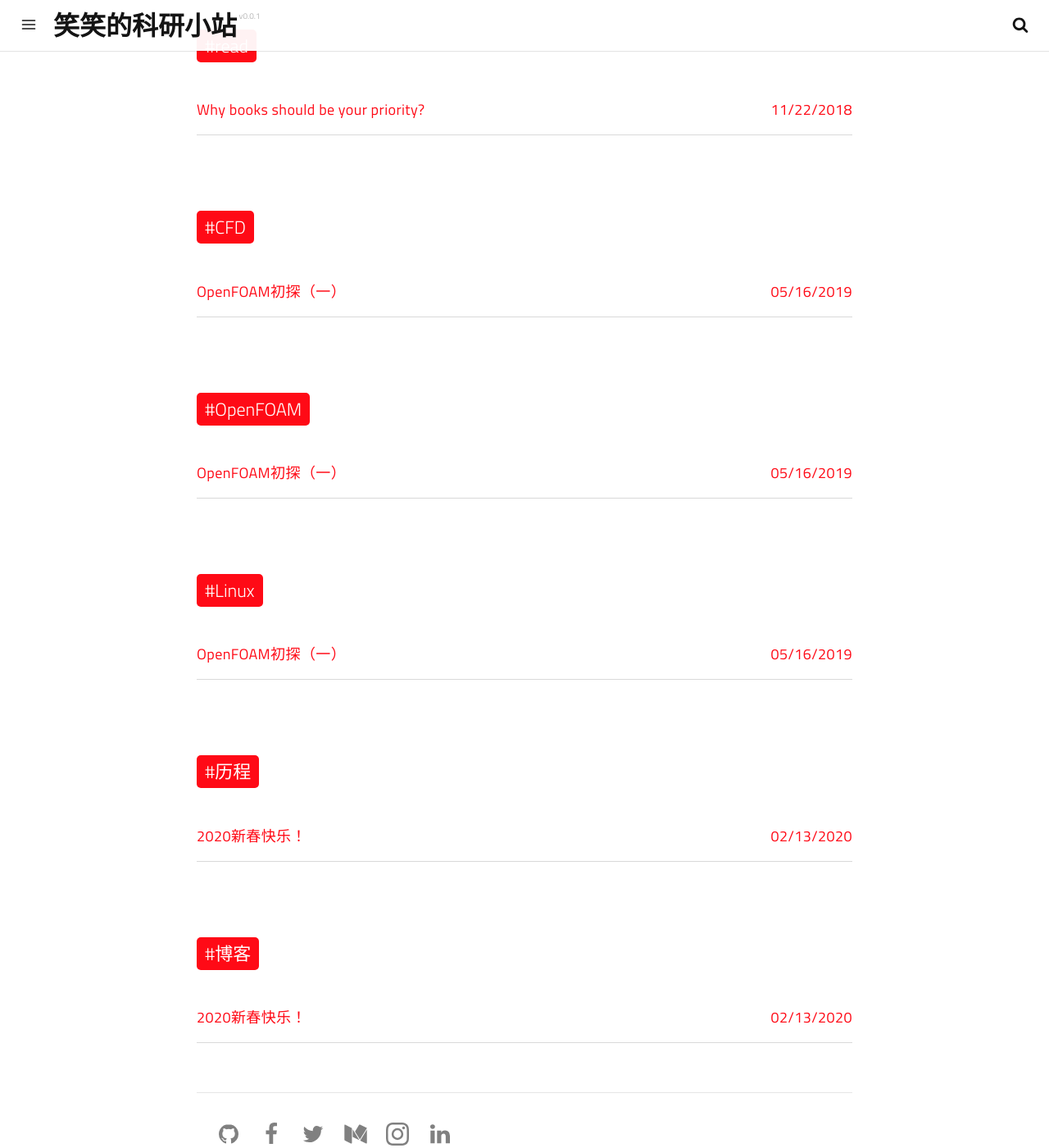
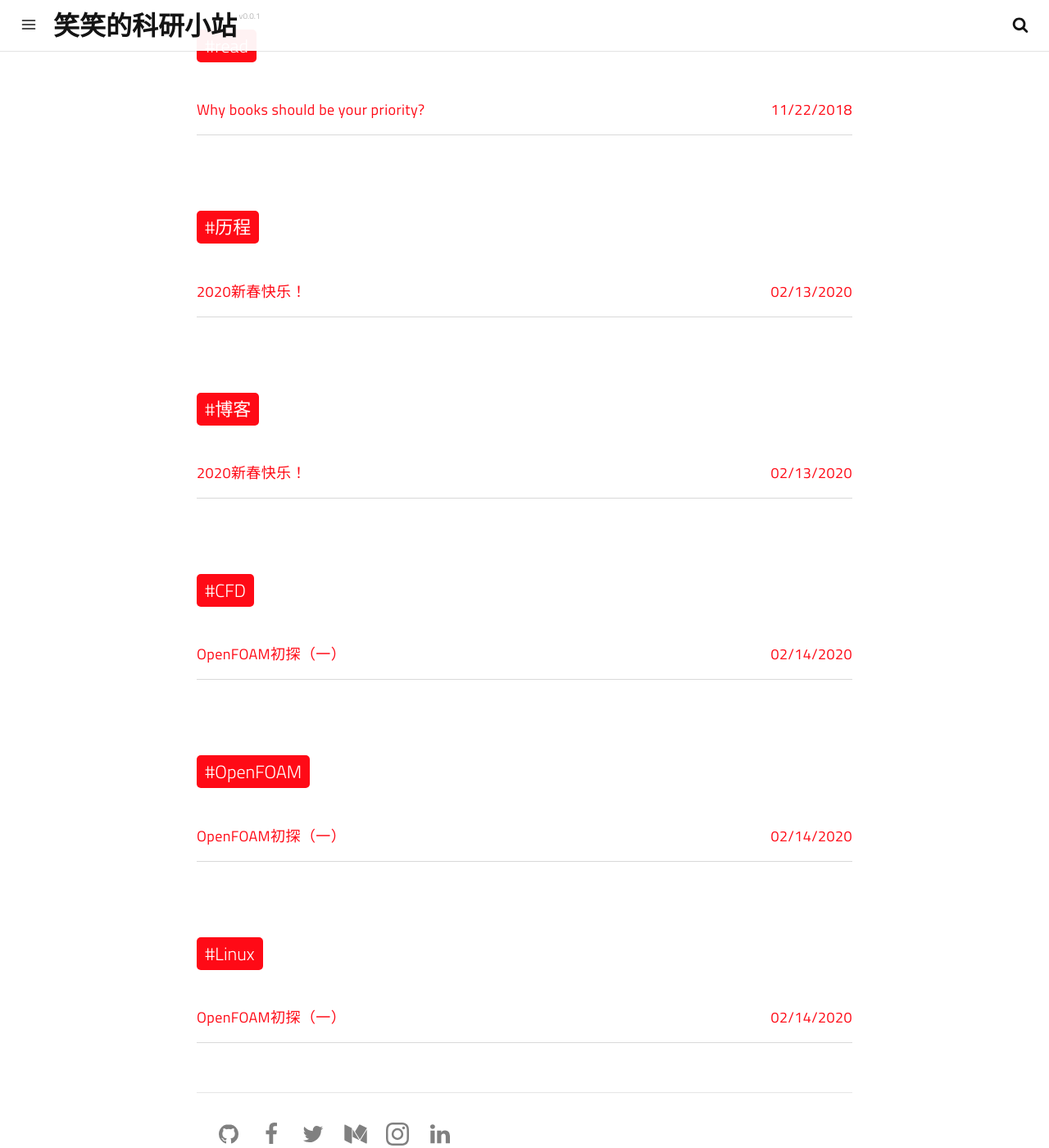
Before and after one commit to fightingxiaoxiao/fightingxiaoxiao.github.io, a Jekyll site: the page built from tags.html, in a window 1280 px wide and 1400 px high, scrolled down 6087 px. Shown: the whole window at 82% size. Built offline with Jekyll 4.4.1, drawn with Linux system fonts in a browser that asks for light colours; a script that is not in the unit is left out.

Commit message:
Update 2020-2-14-openfoam-study-1.md

```diff
--- a/_posts/2020-2-14-openfoam-study-1.md
+++ b/_posts/2020-2-14-openfoam-study-1.md
@@ -1,5 +1,5 @@
 ---
-date: 2019-05-16T23:48:05.000Z
+date: 2020-02-14T14:21:00.000Z
 layout: post
 title: OpenFOAM初探（一）
 subtitle: 基本环境配置
```
